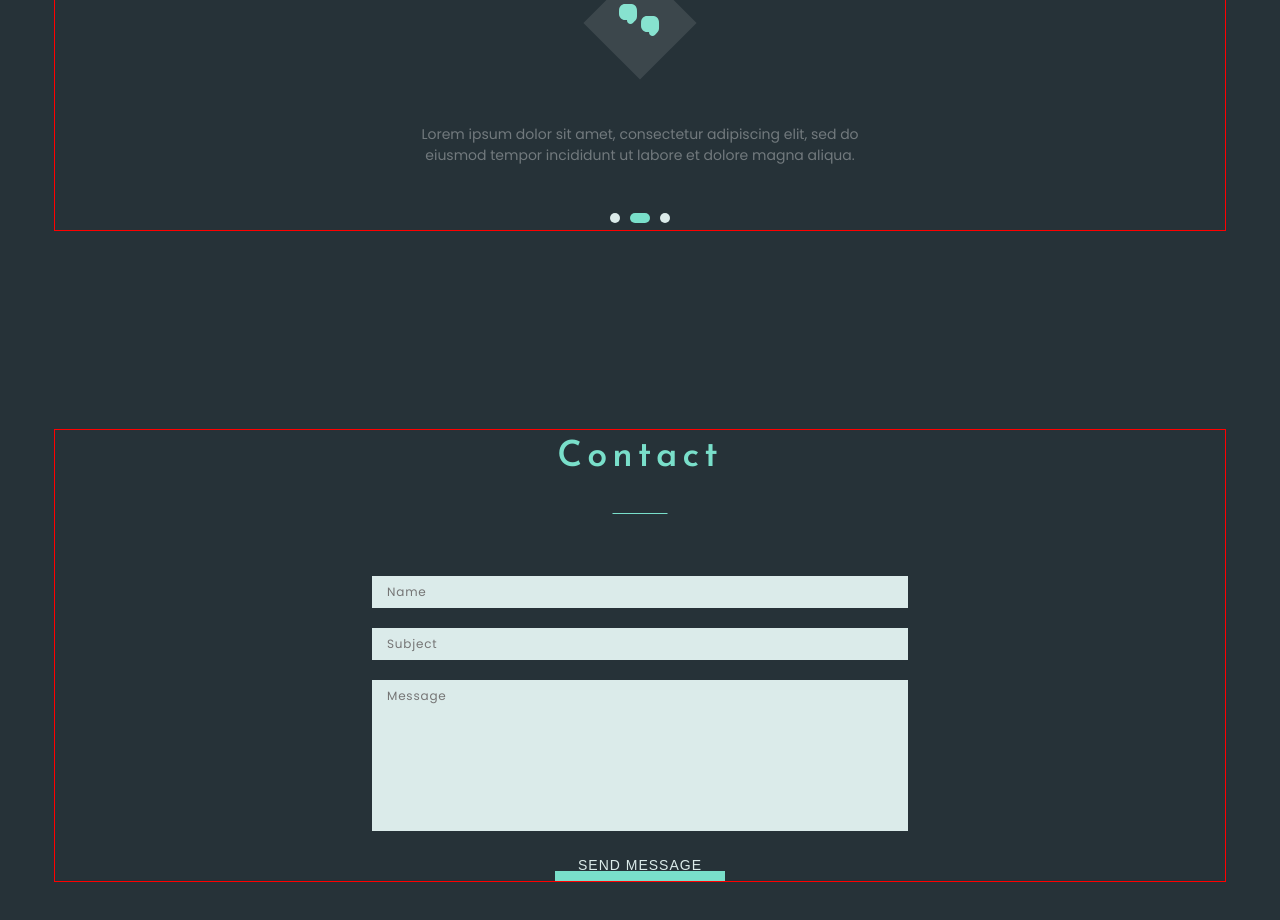
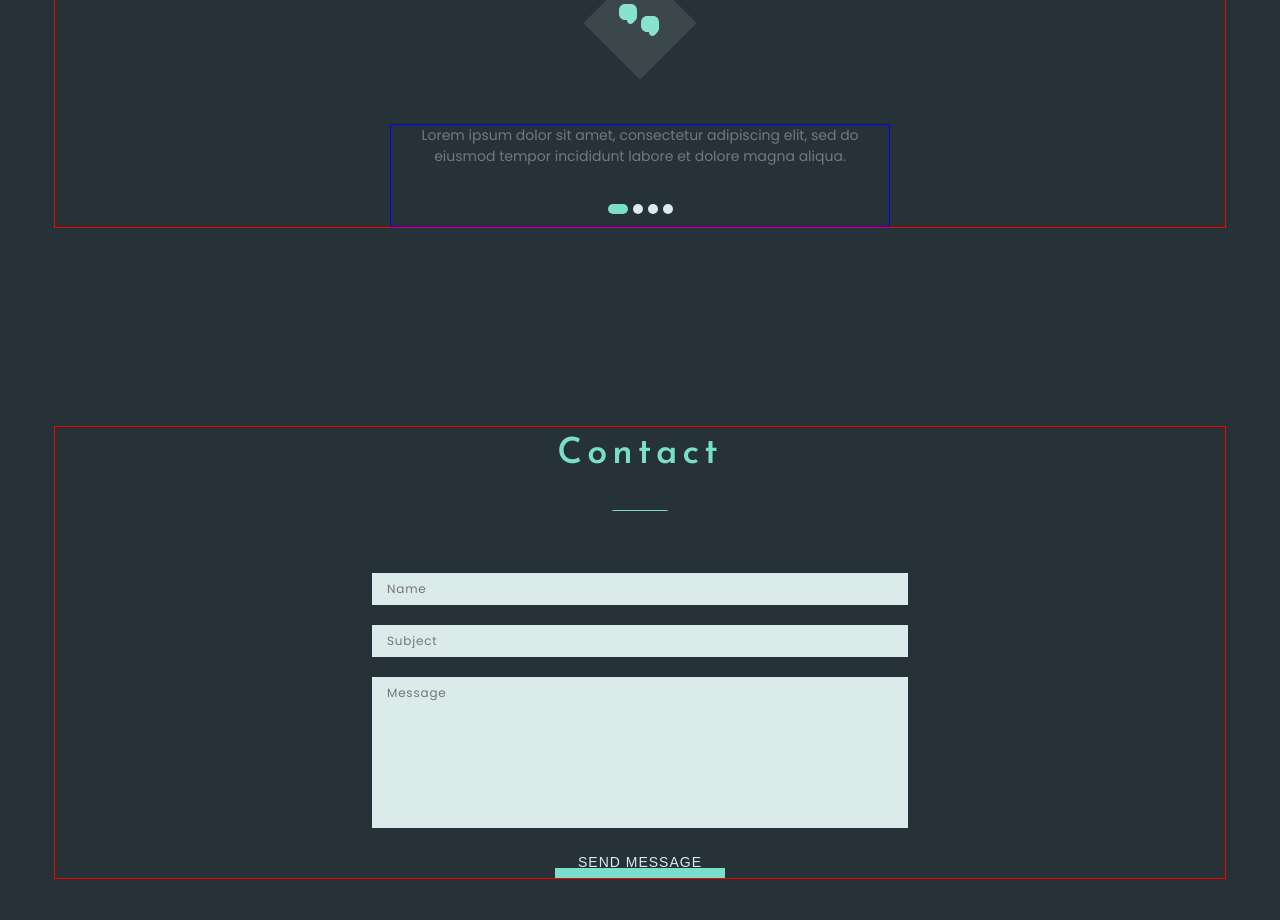
Before and after one commit to legkovaAnastasia/start-project, a React app: page / in a window 1280 px wide. Shown: the part 3080-4000 px from the top of the page. Built offline with nearby package versions, Linux system fonts and the light colour scheme.

Commit message:
slider-carousel

```diff
--- a/package.json
+++ b/package.json
@@ -43,6 +43,7 @@
     "postcss-preset-env": "7.0.1",
     "prompts": "2.4.2",
     "react": "18.2.0",
+    "react-alice-carousel": "^2.9.1",
     "react-app-polyfill": "3.0.0",
     "react-dev-utils": "12.0.1",
     "react-dom": "18.2.0",
--- a/src/components/slider/Slider.tsx
+++ b/src/components/slider/Slider.tsx
@@ -1,23 +1,62 @@
 import React from 'react';
- import {FlexWrapper} from "../FlexWrapper";
- import { S } from './Slider_Styles';
+import AliceCarousel from 'react-alice-carousel';
+import 'react-alice-carousel/lib/alice-carousel.css';
+import {S} from "./Slider_Styles";
+import './../../styles/slider.css'
 
-export const Slider: React.FC = () => {
+const Slide = (props: { text: string }) => {
     return (
-        <S.StyledSlider>
-            <FlexWrapper>
-                <S.Slide>
-                    <S.Text>
-                        Lorem ipsum dolor sit amet, consectetur adipiscing elit, sed do eiusmod tempor incididunt ut
-                        labore et dolore magna aliqua.
-                    </S.Text>
-                </S.Slide>
-            </FlexWrapper>
-            <S.Pagination>
-                <span> </span>
-                <span className={'active'}> </span>
-                <span> </span>
-            </S.Pagination>
-        </S.StyledSlider>
-    );
-};
+        <S.Text>
+            {props.text}
+        </S.Text>
+    )
+}
+
+const items = [
+    <Slide
+        text={'Lorem ipsum dolor sit amet, consectetur adipiscing elit, ' +
+            'sed do eiusmod tempor incididunt labore et dolore magna aliqua.'}/>,
+    <Slide
+        text={'Lorem ipsum dolor sit amet, consectetur adipiscing elit, ' +
+            'sed do eiusmod tempor incididunt labore et dolore magna aliqua.'}/>,
+    <Slide
+        text={'Lorem ipsum dolor sit amet, consectetur adipiscing elit, ' +
+            'sed do eiusmod tempor incididunt labore et dolore magna aliqua.'}/>,
+    <Slide
+        text={'Lorem ipsum dolor sit amet, consectetur adipiscing elit, ' +
+            'sed do eiusmod tempor incididunt labore et dolore magna aliqua.'}/>
+];
+
+export const Slider = () => (
+    <S.StyledSlider>
+        <AliceCarousel
+            mouseTracking
+            items={items}
+        />
+    </S.StyledSlider>
+);
+
+
+// import React from 'react';
+//  import {FlexWrapper} from "../FlexWrapper";
+//  import { S } from './Slider_Styles';
+//
+// export const Slider: React.FC = () => {
+//     return (
+//         <S.StyledSlider>
+//             <FlexWrapper>
+//                 <S.Slide>
+//                     <S.Text>
+//                         Lorem ipsum dolor sit amet, consectetur adipiscing elit, sed do eiusmod tempor incididunt ut
+//                         labore et dolore magna aliqua.
+//                     </S.Text>
+//                 </S.Slide>
+//             </FlexWrapper>
+//             <S.Pagination>
+//                 <span> </span>
+//                 <span className={'active'}> </span>
+//                 <span> </span>
+//             </S.Pagination>
+//         </S.StyledSlider>
+//     );
+// };
--- a/src/components/slider/Slider_Styles.ts
+++ b/src/components/slider/Slider_Styles.ts
@@ -3,9 +3,12 @@
 
 const StyledSlider = styled.div`
     max-width: 500px;
+    width: 100%;
     display: flex;
     flex-direction: column;
     align-items: center;
+    text-align: center;
+    border: 1px solid blue;
 `
 
 const Slide = styled.div`
@@ -13,7 +16,6 @@ const Slide = styled.div`
 `
 
 const Text = styled.p`
-    margin-bottom: 40px;
 `
 
 const Pagination = styled.div`
@@ -28,7 +30,7 @@ const Pagination = styled.div`
             margin-left: 10px;
         }
 
-        &.active {
+        &active {
             background-color: ${theme.colors.secondary};
             width: 20px;
         }
--- /dev/null
+++ b/src/styles/slider.css
@@ -0,0 +1,26 @@
+
+.alice-carousel__dots-item:not(.__custom) {
+    display: inline-block;
+    width: 10px;
+    height: 10px;
+    background-color: #DBEBEA;
+    border-radius: 20px;
+}
+
+.alice-carousel__dots-item:not(.__custom):not(:last-child) {
+    margin-right: 5px;
+}
+
+.alice-carousel__dots-item:not(.__custom):hover {
+    background-color: #79dfca;
+}
+
+.alice-carousel__dots-item:not(.__custom).__active {
+    background-color: #79dfca;
+    width: 20px;
+}
+
+.alice-carousel__prev-btn,
+.alice-carousel__next-btn {
+    display: none;
+}
```
Also changed, not shown: 1 other file (tests, documents, lock files or other folders).
